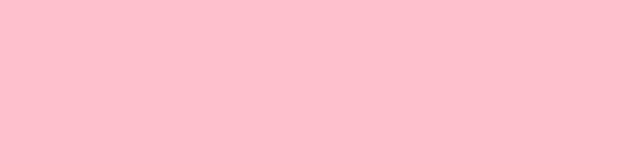
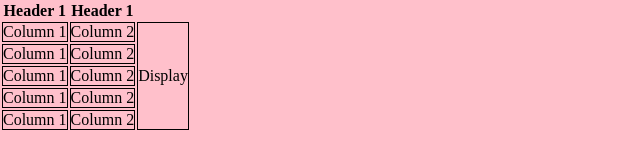
Before and after one commit to WCramRTC/Lecture_14_S22, a plain HTML site: page index.html in a window 1280 px wide. Shown: the whole page, without its empty margins (0-640 px from the left). Drawn offline with Linux system fonts and the light colour scheme.

Commit message:
Added jS

```diff
--- a/index.html
+++ b/index.html
@@ -10,5 +10,45 @@
 </head>
 <body>
 
+    <table>
+        <tr>
+            <th >Header 1</th>
+            <th>Header 1</th>
+        </tr>
+        <tr>
+            <td>Column 1</td>
+            <td>Column 2</td>
+            <td rowspan="5">Display</td>
+        </tr>
+        <tr>
+            <td>Column 1</td>
+            <td>Column 2</td>
+        </tr>
+        <tr>
+            <td>Column 1</td>
+            <td>Column 2</td>
+        </tr>
+        <tr>
+            <td>Column 1</td>
+            <td>Column 2</td>
+        </tr>
+        <tr>
+            <td>Column 1</td>
+            <td>Column 2</td>
+        </tr>
+    </table>
+
+    <!--
+        table
+        tr
+        th
+        td
+        colspan
+        rowspan
+     -->
+
+     <script src="script/js.js">
+
+     </script>
 </body>
 </html>
--- a/style/style.css
+++ b/style/style.css
@@ -1,3 +1,7 @@
 body {
     background-color: pink;
 }
+
+td {
+    border: 1px solid black;
+}
```
Also changed, not shown: script/js.js (added).
